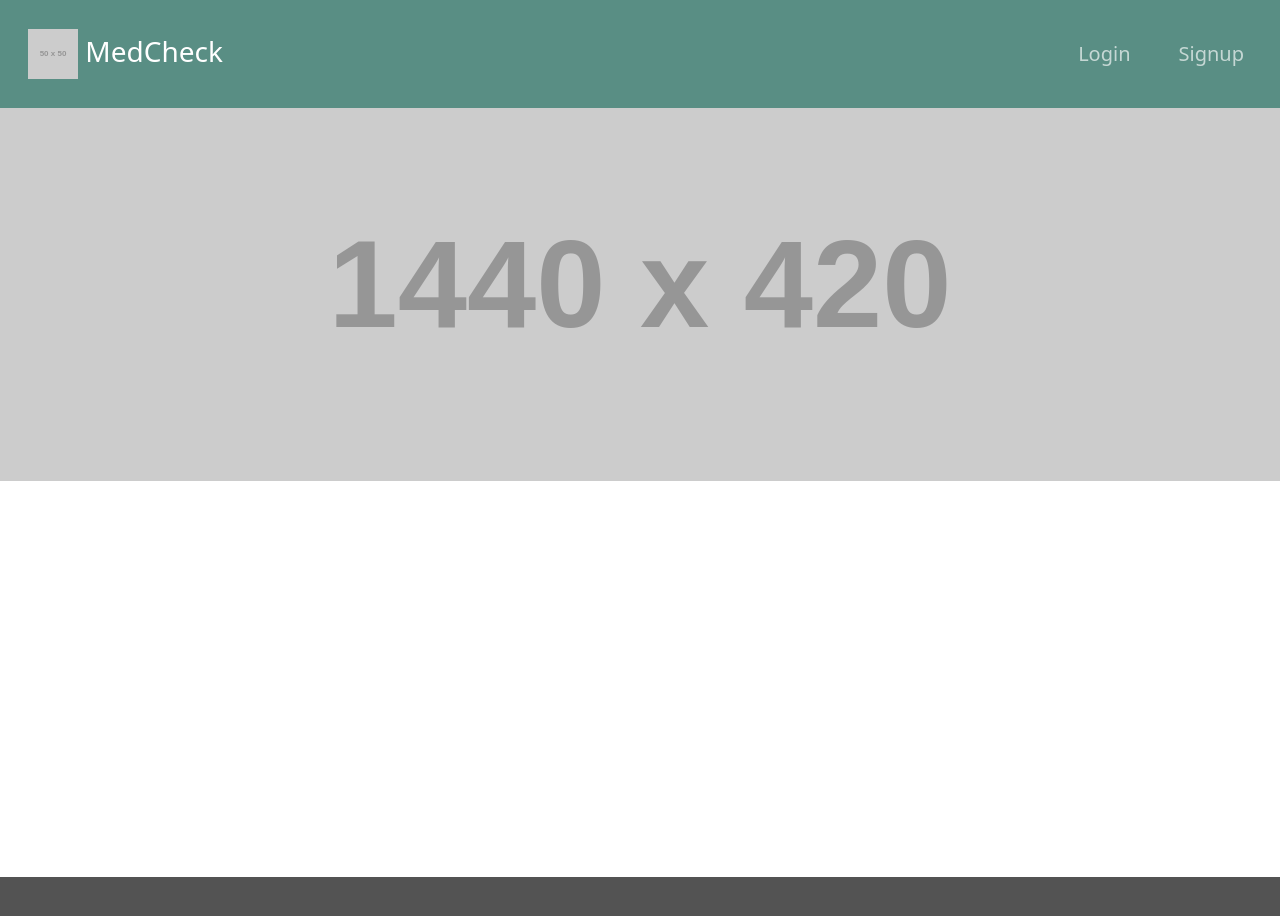
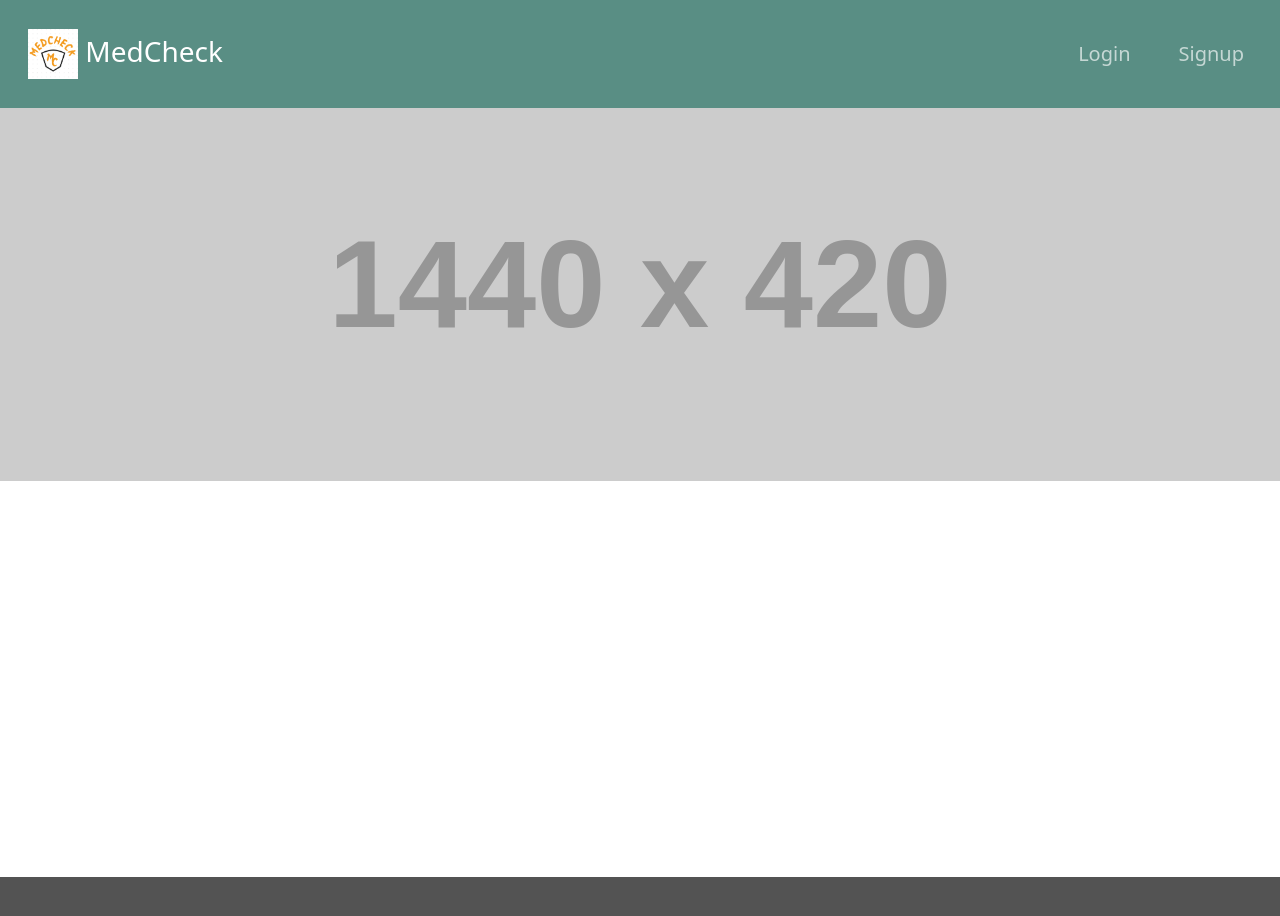
Before and after one commit to AndyS120/medcheck, a plain HTML site: page pages/index.html in a window 1280 px wide. Drawn offline with Linux system fonts and the light colour scheme; placeholder pictures from the web are drawn by us.

Commit message:
Added logo to webpage

```diff
--- a/pages/index.html
+++ b/pages/index.html
@@ -10,7 +10,7 @@
         <div class="navbar navbar-expand-lg bg-primary fs-5">
             <div class="container-fluid">
                 <a href="index.html" class="navbar-brand m-3 fs-3 align-text-center">
-                    <img src="http://placehold.jp/50x50.png" width="50px" height="50px" class="d-inline-block" />
+                    <img src="./img/logo.PNG" width="50px" height="50px" class="d-inline-block  object-fit-cover" />
                     MedCheck
                 </a>
                 <ul class="navbar-nav">
```
Also changed, not shown: pages/login.html (+1 -1 lines), pages/portal-conflicts.html (+1 -1 lines), pages/portal-inventory.html (+1 -1 lines), pages/portal-main.html (+1 -1 lines), pages/portal-messages.html (+1 -1 lines), pages/portal-patients.html (+1 -1 lines), pages/portal-prescriptions.html (+1 -1 lines), pages/signup.html (+1 -1 lines), pages/img/logo.PNG (added).
